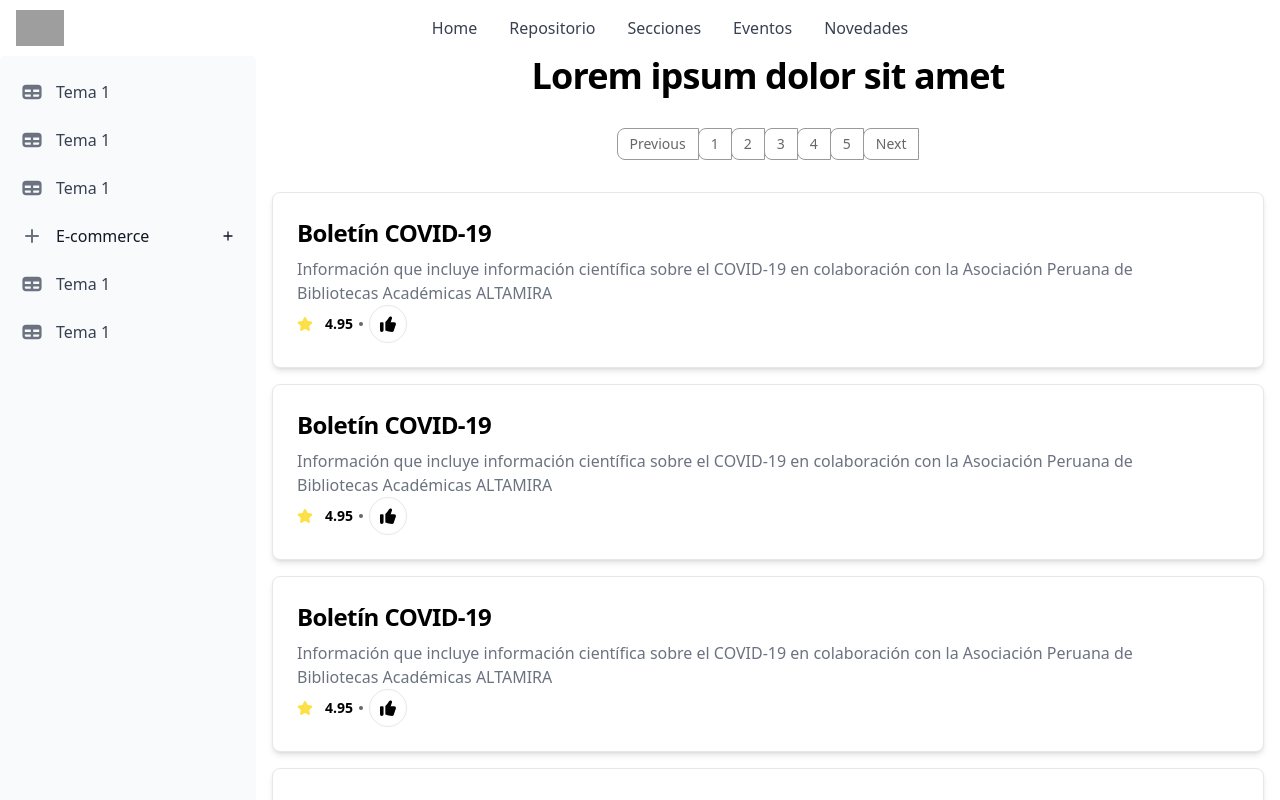
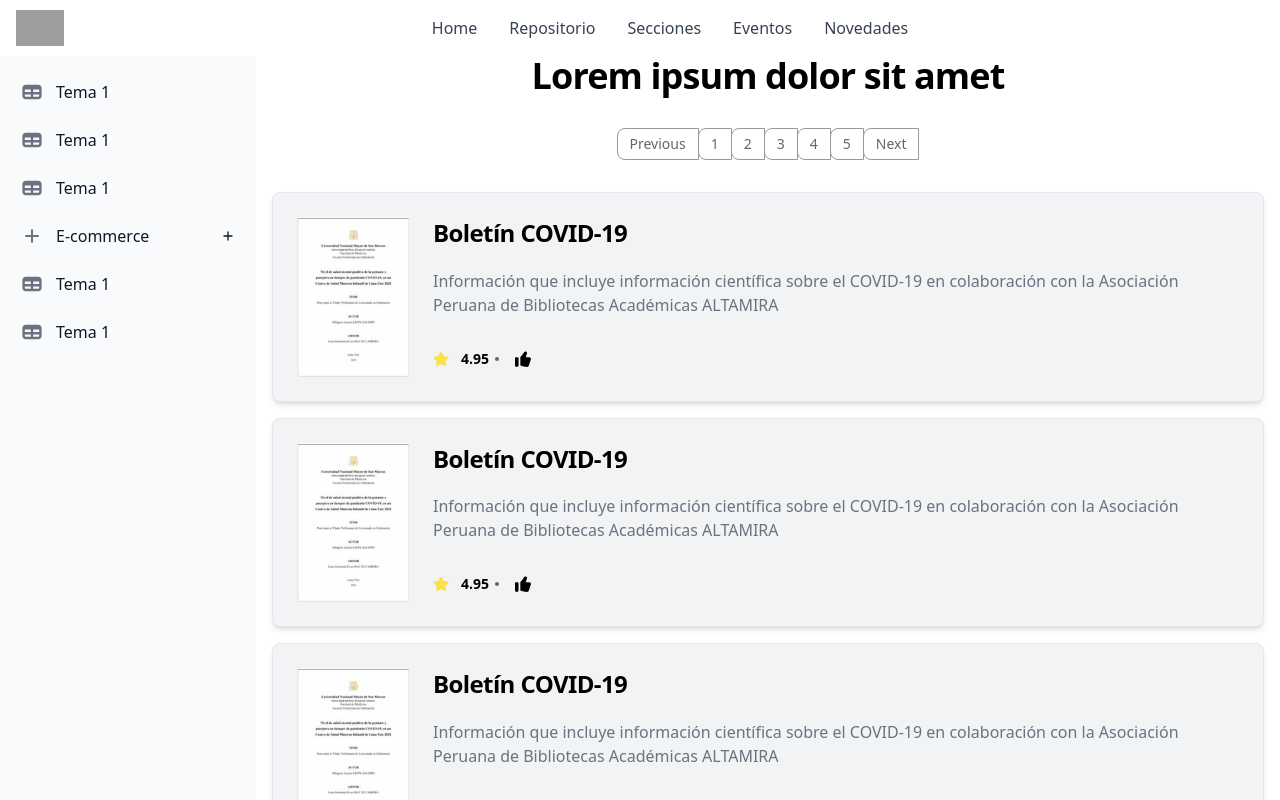
Before and after one commit to surphury/repository, a React (Vite) app: page /repository in a window 1280 px wide. Shown: the top 800 px of the page. Built offline with nearby package versions, Linux system fonts and the light colour scheme; grey boxes are pictures that could not be loaded.

Commit message:
new feats

```diff
--- a/src/App.tsx
+++ b/src/App.tsx
@@ -2,7 +2,7 @@ import './App.css';
 import { createBrowserRouter, RouterProvider } from 'react-router-dom';
 import { Home } from './pages/Home';
 import { Repository } from './pages/Repository';
-import { Articles } from './pages/Articles';
+/* import { Articles } from './pages/Articles'; */
 import { Events } from './pages/Events';
 
 const router = createBrowserRouter([
@@ -10,10 +10,10 @@ const router = createBrowserRouter([
     path: '*',
     element: <Home />
   },
-  {
+  /*  {
     path: '/articles',
     element: <Articles />
-  },
+  }, */
   {
     path: '/repository',
     element: <Repository />
--- a/src/components/Aside/Aside.tsx
+++ b/src/components/Aside/Aside.tsx
@@ -1,7 +1,7 @@
 import { Sidebar } from 'flowbite-react';
 import { twMerge } from 'tailwind-merge';
 import { HiOutlineMinusSm, HiOutlinePlusSm, HiTable } from 'react-icons/hi';
-import { Link } from '../../components/NavLink';
+/* import { Link } from '../../components/NavLink'; */
 
 export function Aside() {
   return (
@@ -9,12 +9,12 @@ export function Aside() {
       <Sidebar aria-label="Sidebar with multi-level dropdown example">
         <Sidebar.Items>
           <Sidebar.ItemGroup>
-            {links.map(({ title, children, icon, to }) => {
+            {links.map(({ title, children, icon, to }, index) => {
               return !children ? (
-                <Sidebar.Item icon={icon}>
-                  <Link to={to} className="" activeClassName="">
-                    {title}
-                  </Link>
+                <Sidebar.Item icon={icon} key={index} href={to}>
+                  {/*  <Link to={to} className="" activeClassName=""> */}
+                  {title}
+                  {/*  </Link> */}
                 </Sidebar.Item>
               ) : (
                 <Sidebar.Collapse
@@ -34,13 +34,14 @@ export function Aside() {
                       />
                     );
                   }}
+                  key={index}
                 >
-                  {children.map(({ icon, title, to }) => {
+                  {children.map(({ icon, title, to }, i) => {
                     return (
-                      <Sidebar.Item icon={icon}>
-                        <Link to={to} className="" activeClassName="">
-                          {title}
-                        </Link>
+                      <Sidebar.Item icon={icon} key={index + i} href={to}>
+                        {/* <Link to={to} className="" activeClassName=""> */}
+                        {title}
+                        {/* </Link> */}
                       </Sidebar.Item>
                     );
                   })}
--- a/src/pages/Articles.tsx
+++ b/src/pages/Articles.tsx
@@ -2,7 +2,7 @@ import { Footer } from '../components/Footer';
 import { Header } from '../components/Header';
 import { Aside } from '../components/Aside';
 
-import { articleImage } from '../assets/img';
+/* import { articleImage } from '../assets/img'; */
 
 export function Articles() {
   return (
@@ -11,7 +11,7 @@ export function Articles() {
       <div className="flex flex-wrap">
         <Aside />
         <main className="basis-8/12 flex-grow grid gap-y-10 py-5 p-2">
-          {[1, 2, 3, 4, 5].map(() => {
+          {/*  {[1, 2, 3, 4, 5].map((e,i) => {
             return (
               <div className="flex items-center border border-accent-2 rounded-lg shadow-sm bg-primary-2">
                 <img
@@ -35,7 +35,7 @@ export function Articles() {
                 </figure>
               </div>
             );
-          })}
+          })} */}
         </main>
       </div>
       <Footer />
--- a/src/pages/Repository.tsx
+++ b/src/pages/Repository.tsx
@@ -2,6 +2,7 @@ import { Footer } from '../components/Footer';
 import { Header } from '../components/Header';
 
 import { Aside } from '../components/Aside';
+import { articleImage } from '../assets/img';
 
 export function Repository() {
   return (
@@ -80,9 +81,20 @@ export function Repository() {
           </nav>
 
           <ul className="min-2xl:w-max mx-auto flex flex-col gap-4 px-4">
-            {repos.map(({ subtitle, title }) => {
+            {repos.map(({ subtitle, title, img }, i) => {
               return (
-                <li className="block  p-6 bg-white border border-gray-200 rounded-lg shadow-md hover:bg-gray-100 dark:bg-gray-800 dark:border-gray-700 dark:hover:bg-gray-700">
+                <li
+                  className="p-6 border border-gray-200 rounded-lg shadow-md bg-primary-2 flex gap-6"
+                  key={i}
+                >
+                  <div>
+                    <img
+                      src={img}
+                      alt={title}
+                      className="max-w-[7em] aspect-[358/510]"
+                    />
+                  </div>
+                  <div className="grid">
                     <h5 className="mb-2 text-2xl font-semibold tracking-tight text-cyan-700 dark:text-white">
                       {title}
                     </h5>
@@ -90,7 +102,7 @@ export function Repository() {
                       {subtitle}
                     </p>
 
-                  <div className="flex items-center">
+                    <div className="flex items-center self-end">
                       <svg
                         className="w-4 h-4 text-yellow-300 mr-1"
                         aria-hidden="true"
@@ -100,23 +112,25 @@ export function Repository() {
                       >
                         <path d="M20.924 7.625a1.523 1.523 0 0 0-1.238-1.044l-5.051-.734-2.259-4.577a1.534 1.534 0 0 0-2.752 0L7.365 5.847l-5.051.734A1.535 1.535 0 0 0 1.463 9.2l3.656 3.563-.863 5.031a1.532 1.532 0 0 0 2.226 1.616L11 17.033l4.518 2.375a1.534 1.534 0 0 0 2.226-1.617l-.863-5.03L20.537 9.2a1.523 1.523 0 0 0 .387-1.575Z" />
                       </svg>
-                    <p className="ml-2 text-sm font-bold text-primary">4.95</p>
+                      <p className="ml-2 text-sm font-bold text-primary">
+                        4.95
+                      </p>
                       <span className="w-1 h-1 mx-1.5 bg-accent-5 rounded-full dark:bg-accent-4"></span>
                       <button
                         type="button"
-                      className="text-blue-700 border border-blue-700 hover:bg-blue-700 hover:text-white focus:ring-4 focus:outline-none focus:ring-blue-300 font-medium rounded-full text-sm p-2.5 text-center inline-flex items-center"
+                        className="text-blue-700 font-medium rounded-full text-sm p-2.5 text-center inline-flex items-center"
                       >
                         <svg
-                        className="w-4 h-4"
+                          className="w-4 h-4 fill-accent-9"
                           aria-hidden="true"
                           xmlns="http://www.w3.org/2000/svg"
-                        fill="currentColor"
                           viewBox="0 0 18 18"
                         >
                           <path d="M3 7H1a1 1 0 0 0-1 1v8a2 2 0 0 0 4 0V8a1 1 0 0 0-1-1Zm12.954 0H12l1.558-4.5a1.778 1.778 0 0 0-3.331-1.06A24.859 24.859 0 0 1 6 6.8v9.586h.114C8.223 16.969 11.015 18 13.6 18c1.4 0 1.592-.526 1.88-1.317l2.354-7A2 2 0 0 0 15.954 7Z" />
                         </svg>
                         <span className="sr-only">Icon description</span>
                       </button>
+                    </div>
                   </div>
                 </li>
               );
@@ -133,51 +147,61 @@ const repos = [
   {
     title: 'Boletín COVID-19',
     subtitle:
-      'Información que incluye información científica sobre el COVID-19 en colaboración con la Asociación Peruana de Bibliotecas Académicas ALTAMIRA'
+      'Información que incluye información científica sobre el COVID-19 en colaboración con la Asociación Peruana de Bibliotecas Académicas ALTAMIRA',
+    img: articleImage
   },
   {
     title: 'Boletín COVID-19',
     subtitle:
-      'Información que incluye información científica sobre el COVID-19 en colaboración con la Asociación Peruana de Bibliotecas Académicas ALTAMIRA'
+      'Información que incluye información científica sobre el COVID-19 en colaboración con la Asociación Peruana de Bibliotecas Académicas ALTAMIRA',
+    img: articleImage
   },
   {
     title: 'Boletín COVID-19',
     subtitle:
-      'Información que incluye información científica sobre el COVID-19 en colaboración con la Asociación Peruana de Bibliotecas Académicas ALTAMIRA'
+      'Información que incluye información científica sobre el COVID-19 en colaboración con la Asociación Peruana de Bibliotecas Académicas ALTAMIRA',
+    img: articleImage
   },
   {
     title: 'Boletín COVID-19',
     subtitle:
-      'Información que incluye información científica sobre el COVID-19 en colaboración con la Asociación Peruana de Bibliotecas Académicas ALTAMIRA'
+      'Información que incluye información científica sobre el COVID-19 en colaboración con la Asociación Peruana de Bibliotecas Académicas ALTAMIRA',
+    img: articleImage
   },
   {
     title: 'Boletín COVID-19',
     subtitle:
-      'Información que incluye información científica sobre el COVID-19 en colaboración con la Asociación Peruana de Bibliotecas Académicas ALTAMIRA'
+      'Información que incluye información científica sobre el COVID-19 en colaboración con la Asociación Peruana de Bibliotecas Académicas ALTAMIRA',
+    img: articleImage
   },
   {
     title: 'Boletín COVID-19',
     subtitle:
-      'Información que incluye información científica sobre el COVID-19 en colaboración con la Asociación Peruana de Bibliotecas Académicas ALTAMIRA'
+      'Información que incluye información científica sobre el COVID-19 en colaboración con la Asociación Peruana de Bibliotecas Académicas ALTAMIRA',
+    img: articleImage
   },
   {
     title: 'Boletín COVID-19',
     subtitle:
-      'Información que incluye información científica sobre el COVID-19 en colaboración con la Asociación Peruana de Bibliotecas Académicas ALTAMIRA'
+      'Información que incluye información científica sobre el COVID-19 en colaboración con la Asociación Peruana de Bibliotecas Académicas ALTAMIRA',
+    img: articleImage
   },
   {
     title: 'Boletín COVID-19',
     subtitle:
-      'Información que incluye información científica sobre el COVID-19 en colaboración con la Asociación Peruana de Bibliotecas Académicas ALTAMIRA'
+      'Información que incluye información científica sobre el COVID-19 en colaboración con la Asociación Peruana de Bibliotecas Académicas ALTAMIRA',
+    img: articleImage
   },
   {
     title: 'Boletín COVID-19',
     subtitle:
-      'Información que incluye información científica sobre el COVID-19 en colaboración con la Asociación Peruana de Bibliotecas Académicas ALTAMIRA'
+      'Información que incluye información científica sobre el COVID-19 en colaboración con la Asociación Peruana de Bibliotecas Académicas ALTAMIRA',
+    img: articleImage
   },
   {
     title: 'Boletín COVID-19',
     subtitle:
-      'Información que incluye información científica sobre el COVID-19 en colaboración con la Asociación Peruana de Bibliotecas Académicas ALTAMIRA'
+      'Información que incluye información científica sobre el COVID-19 en colaboración con la Asociación Peruana de Bibliotecas Académicas ALTAMIRA',
+    img: articleImage
   }
 ];
--- a/tailwind.config.js
+++ b/tailwind.config.js
@@ -53,6 +53,9 @@ export default {
       },
       scale: {
         120: '1.2'
+      },
+      aspectRatio: {
+        '358/510': '358 / 510'
       }
     }
   },
```
Also changed, not shown: src/components/Footer/Footer.tsx (+8 -8 lines). Lines whose indentation alone changed are shown as unchanged.
